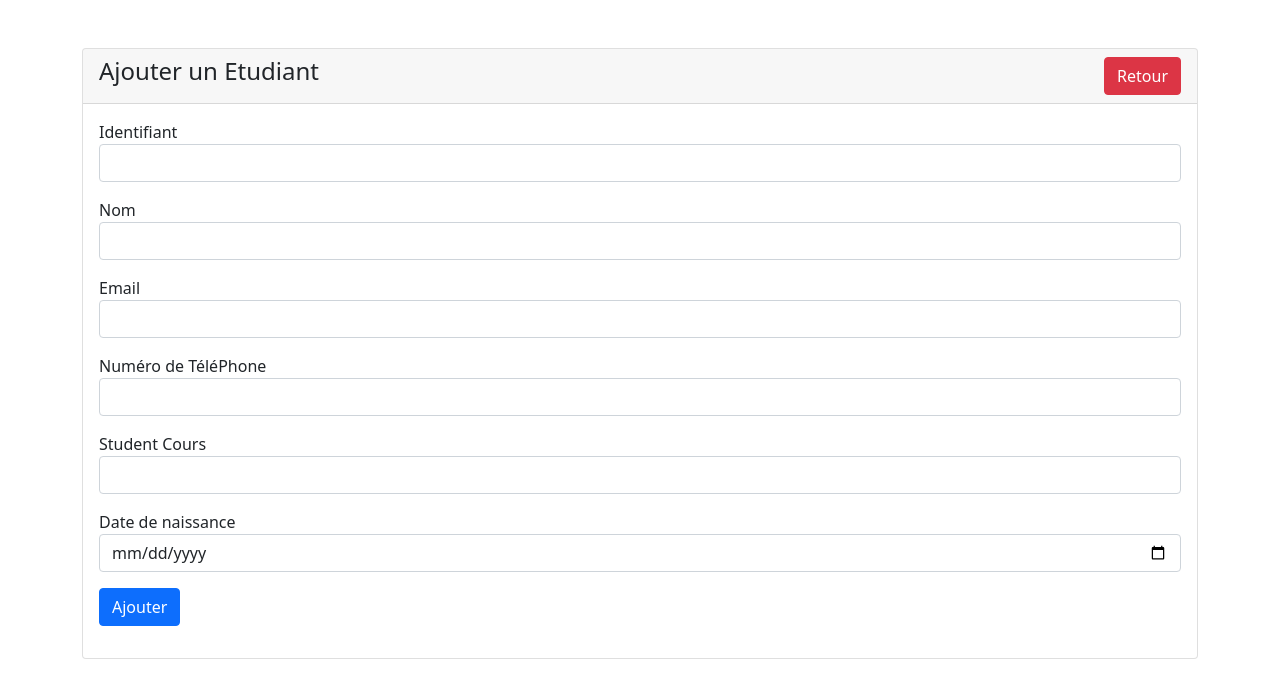
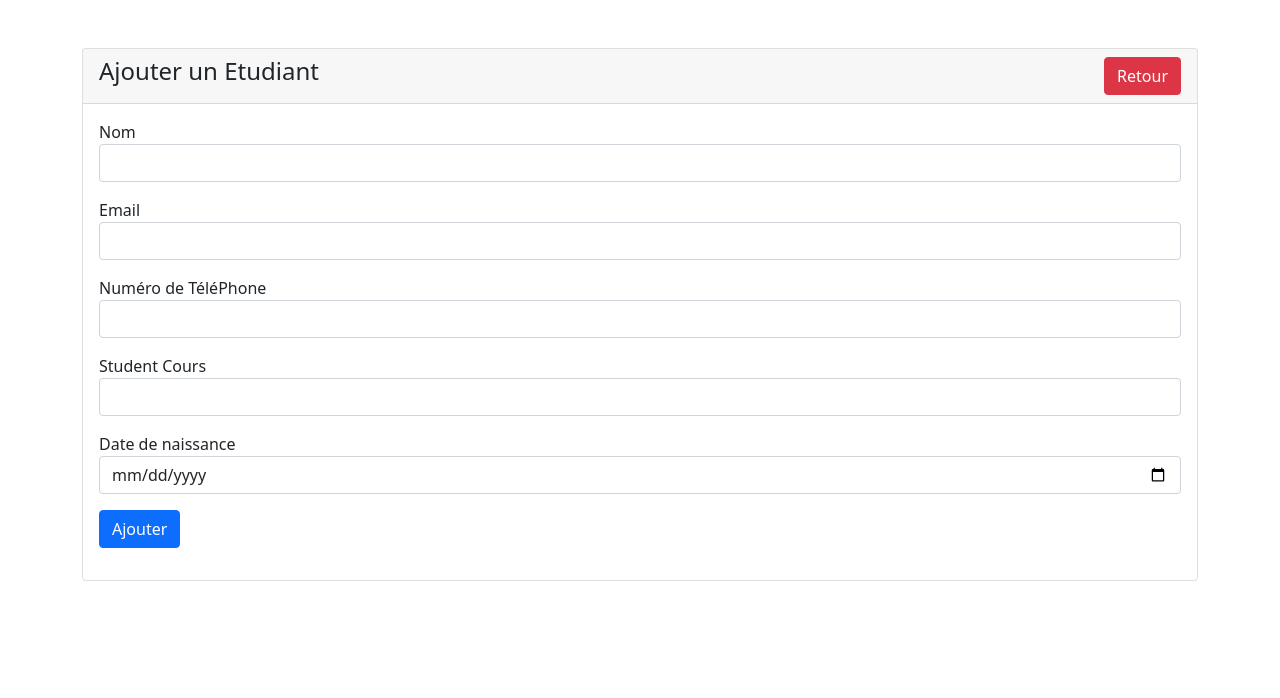
Before and after one commit to Stachis-hub/TDs-Cefritech24, a PHP site: page /create.php in a window 1280 px wide. Shown: the top 698 px of the page. Run offline with PHP 8.4, Linux system fonts and the light colour scheme.

Commit message:
ICI J'AI SUPRIME LE CHAMP ID

```diff
--- a/create.php
+++ b/create.php
@@ -28,10 +28,7 @@ session_start();
                     </div>
                     <div class="card-body">
                         <form action="code.php" method="POST">
-                        <div class="mb-3">
-                                <label>Identifiant</label>
-                                <input type="text" name="id" class="form-control">
-                            </div>
+
 
                             <div class="mb-3">
                                 <label>Nom</label>
```
